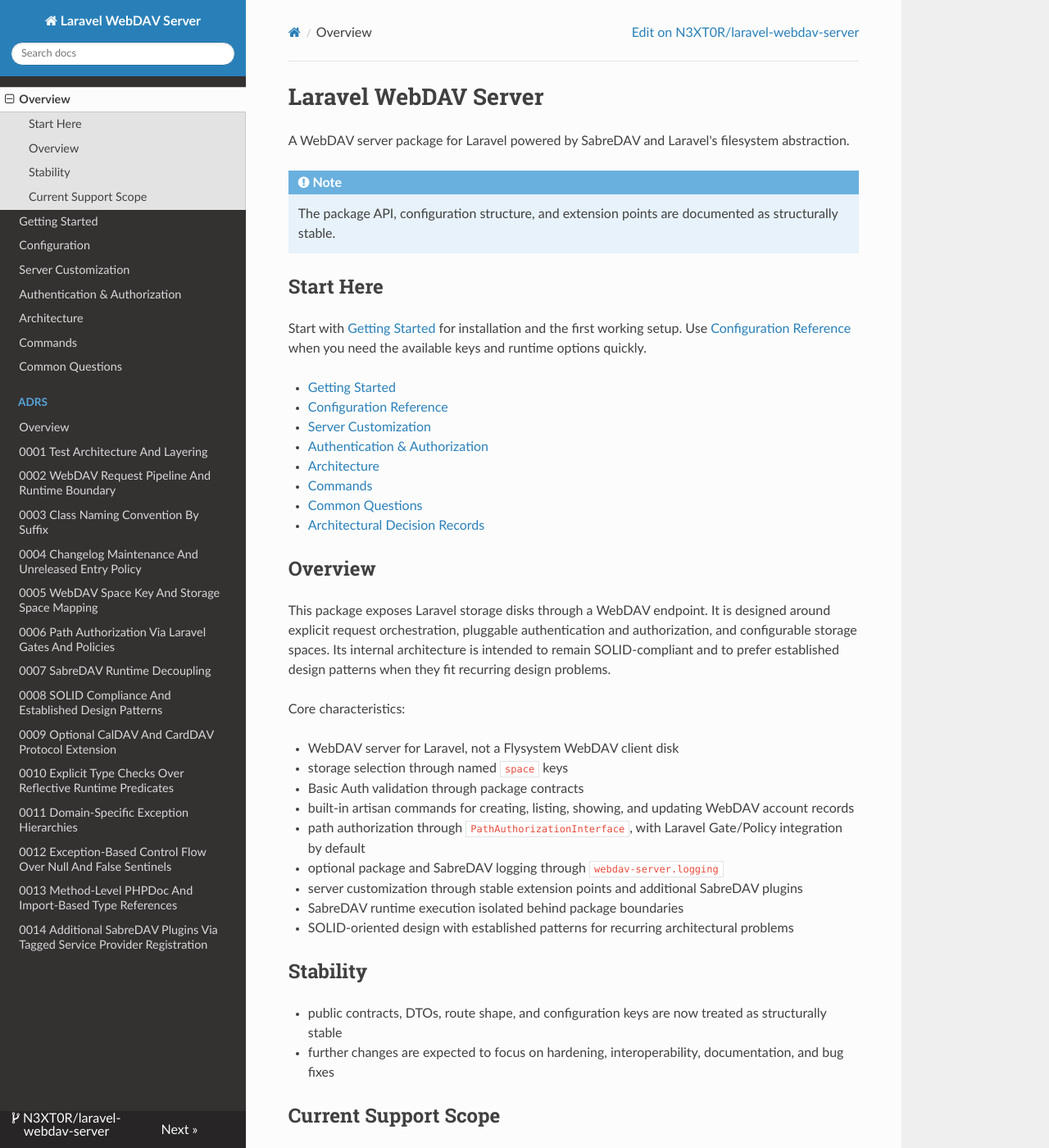
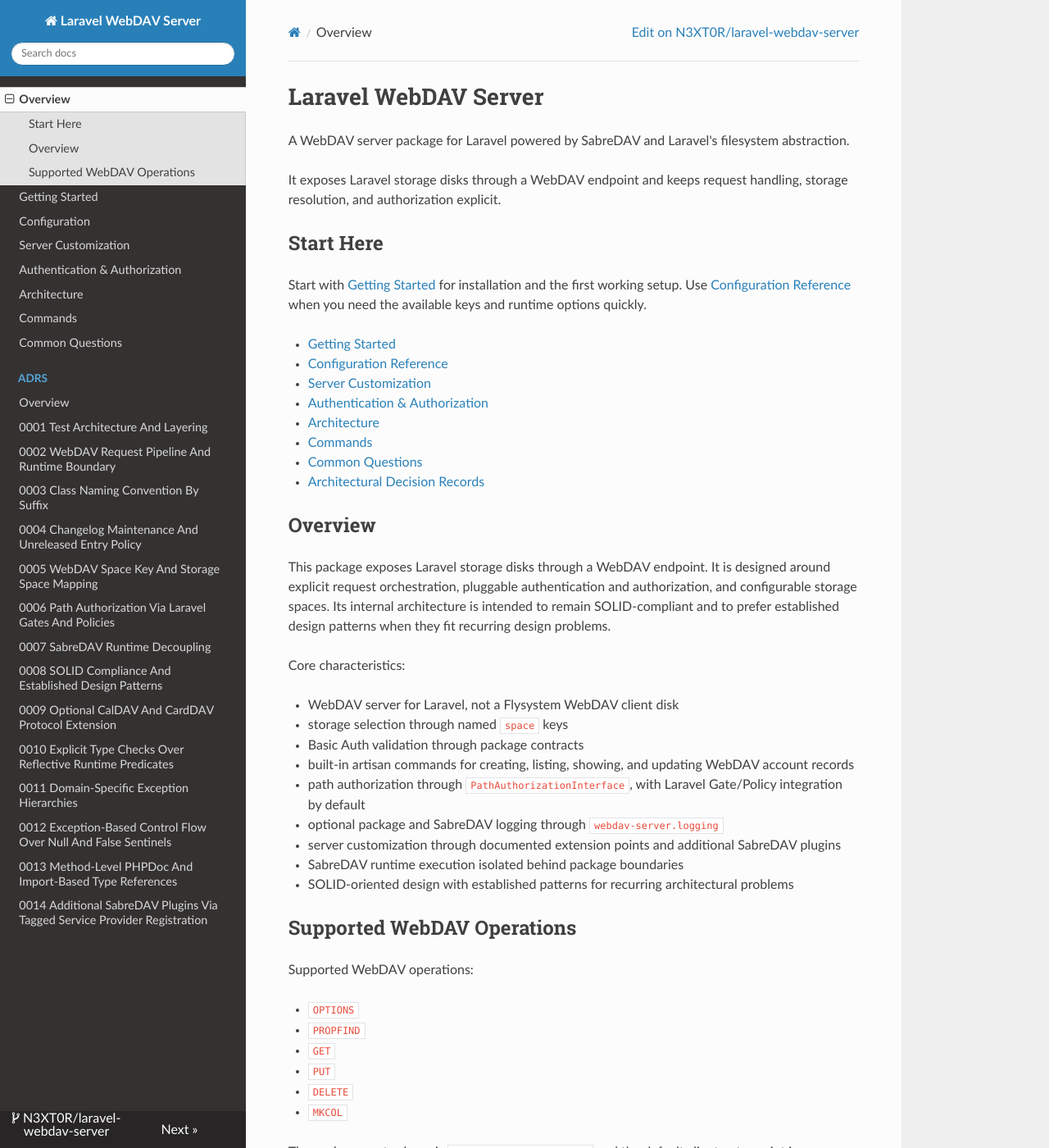
Before and after one commit to N3XT0R/laravel-webdav-server, an MkDocs documentation site: the page built from docs/index.md, in a window 1280 px wide and 1400 px high. Shown: the whole window at 82% size. Built offline with MkDocs 1.6.1, drawn with Linux system fonts in a browser that asks for light colours; nearby versions of some CDN libraries.

Commit message:
feat: implementing package features

```diff
--- a/docs/configuration.md
+++ b/docs/configuration.md
@@ -15,7 +15,7 @@ Start with these keys in most integrations:
 
 For SabreDAV runtime extensions and tagged plugins, see [Server Customization](server-customization.md).
 
-## Current Config Stub
+## Published Config Stub
 
 The published configuration currently looks like this:
 
@@ -218,7 +218,7 @@ Examples:
 - `InvalidSpaceConfigurationException`
 - `InvalidDefaultSpaceConfigurationException`
 
-## Current Notes
+## Notes
 
 - The package registers the WebDAV route shape `/webdav/{space}/{path?}`.
 - `route_prefix` is used for CSRF exclusion and falls back to `base_uri` when empty.
--- a/docs/index.md
+++ b/docs/index.md
@@ -2,8 +2,8 @@
 
 A WebDAV server package for Laravel powered by SabreDAV and Laravel's filesystem abstraction.
 
-!!! note
-    The package API, configuration structure, and extension points are documented as structurally stable.
+It exposes Laravel storage disks through a WebDAV endpoint and keeps request handling, storage resolution, and
+authorization explicit.
 
 ## Start Here
 
@@ -35,16 +35,11 @@ Core characteristics:
 - built-in artisan commands for creating, listing, showing, and updating WebDAV account records
 - path authorization through `PathAuthorizationInterface`, with Laravel Gate/Policy integration by default
 - optional package and SabreDAV logging through `webdav-server.logging`
-- server customization through stable extension points and additional SabreDAV plugins
+- server customization through documented extension points and additional SabreDAV plugins
 - SabreDAV runtime execution isolated behind package boundaries
 - SOLID-oriented design with established patterns for recurring architectural problems
 
-## Stability
-
-- public contracts, DTOs, route shape, and configuration keys are now treated as structurally stable
-- further changes are expected to focus on hardening, interoperability, documentation, and bug fixes
-
-## Current Support Scope
+## Supported WebDAV Operations
 
 Supported WebDAV operations:
 
```
Also changed, not shown: README.md (+74 -14 lines), docs/architecture.md (+2 -2 lines), docs/authentication.md (+1 -2 lines), docs/common-questions.md (+1 -4 lines), docs/getting-started.md (+1 -1 lines).
